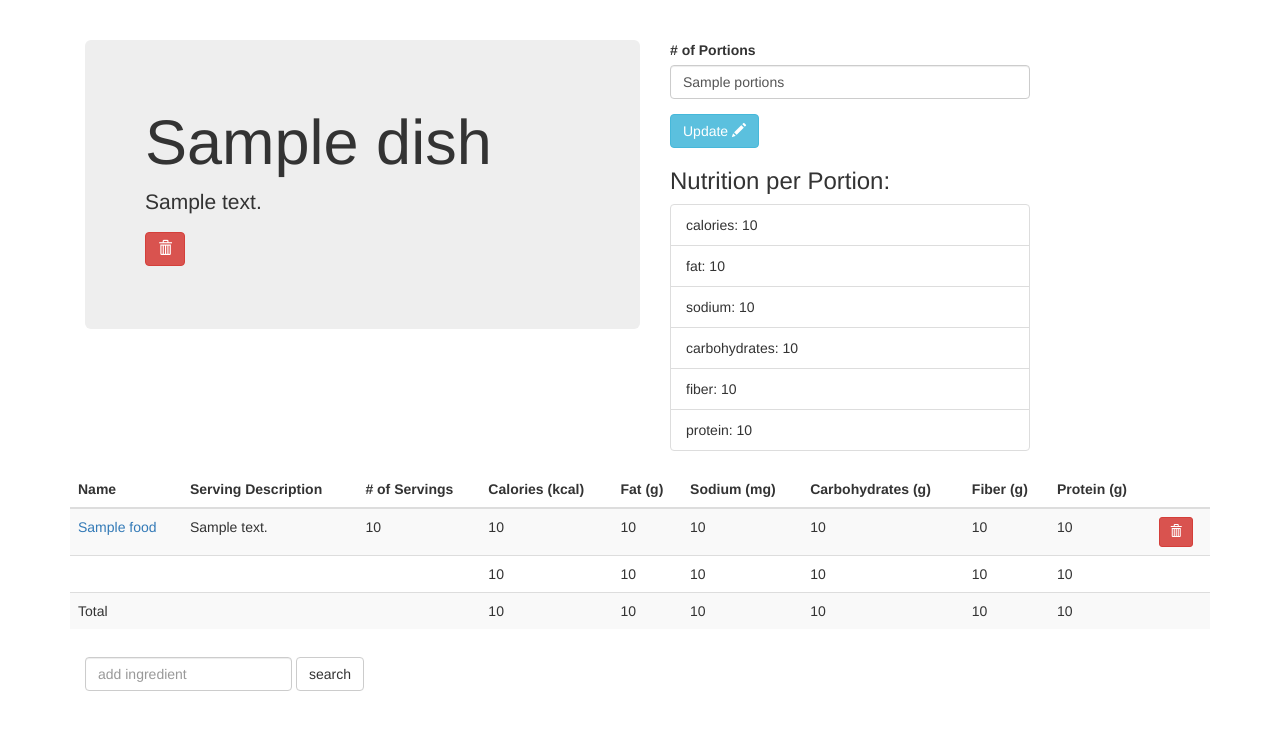
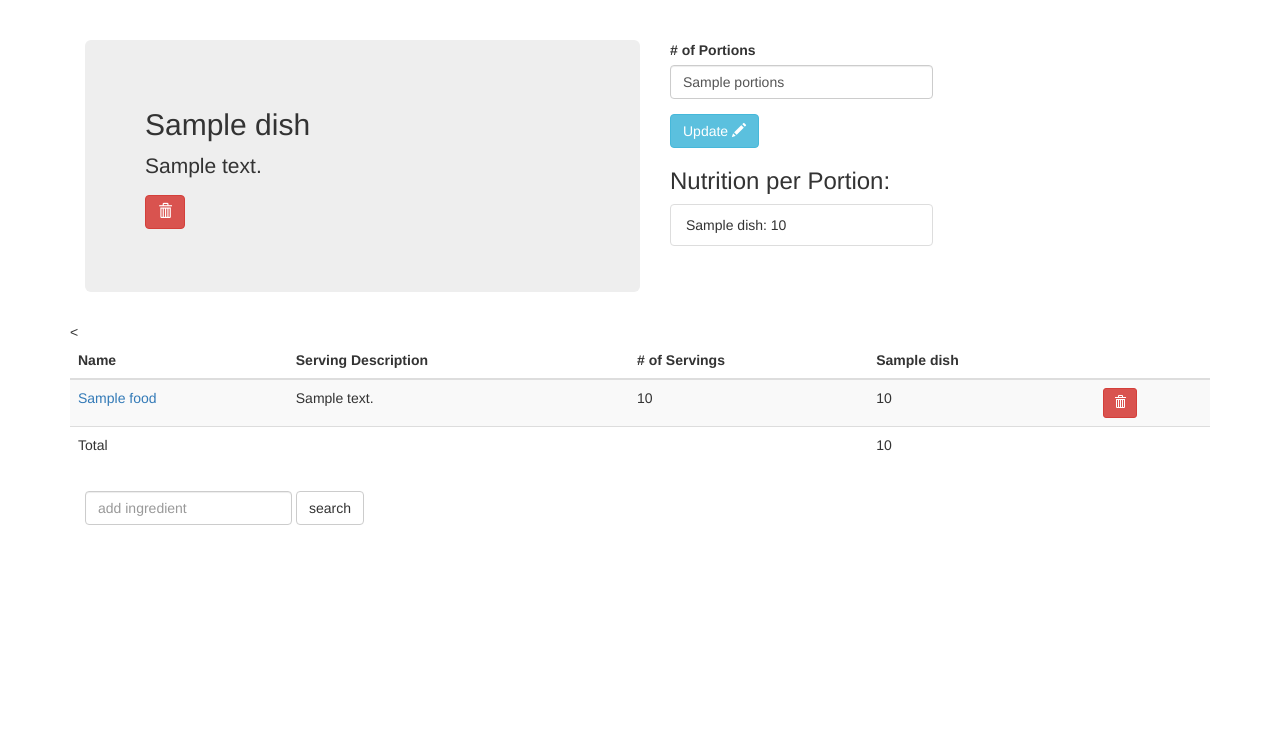
Before and after one commit to astonshane/nutri, a Python web app: template nutri/templates/dish.html in a window 1280 px wide. Shown: the part 52-782 px from the top of the page. Run offline with Jinja, Linux system fonts and the light colour scheme; the template is opened without the code that fills it: most values are stand-ins (such as "Sample title", 1, 10 or a date in 2020); some libraries are stand-ins or nearby versions.

Commit message:
unifying nutrition info lists

```diff
--- a/nutri/templates/dish.html
+++ b/nutri/templates/dish.html
@@ -14,30 +14,21 @@
     <div class="row">
         <div class="col-md-6 bg-light border">
             <div class="jumbotron">
-                <h1 class="display-4">{{dish.title}}</h1>
+                <h2 class="display-4">{{dish.title}}</h2>
                 <p class="lead">{{dish.description}}</p>
                 <p class="lead">
                     {% include 'forms/dish-delete.html' %}
                 </p>
             </div>
         </div>
-        <!-- <div class="col-md-4 bg-light border">
-            <h2>Total Nutrition:</h2>
-            <ul class="list-group list-group-flush">
-            {% set nutrition_keys = ['calories', 'fat', 'sodium', 'carbohydrates', 'fiber', 'protein'] %}
-            {% for key in nutrition_keys %}
-                <li class="list-group-item">{{key}}: {{dish.nutrition()[key] | round | int }}</li>
-            {% endfor %}
-            </ul>
-        </div> -->
-        <div class="col-md-4 bg-light border">
+        <div class="col-md-3 bg-light border">
             {% include 'forms/dish-update.html' %}
             <h3>Nutrition per Portion:</h3>
             <ul class="list-group list-group-flush">
             {% set nutrition_keys = ['calories', 'fat', 'sodium', 'carbohydrates', 'fiber', 'protein'] %}
-            {% for key in nutrition_keys %}
+            {% for key in dish.static_nutrition_keys() %}
                 {% set per_serving = dish.nutrition()[key] / dish.portions %}
-                <li class="list-group-item">{{key}}: {{per_serving | round | int}}</li>
+                <li class="list-group-item">{{dish.static_nutrition_label(key)}}: {{per_serving | round | int}}</li>
             {% endfor %}
             </ul>
         </div>
--- a/nutri/templates/tables/table-of-ingredients.html
+++ b/nutri/templates/tables/table-of-ingredients.html
@@ -4,17 +4,13 @@
         <th>Name</th>
         <th>Serving Description</th>
         <th># of Servings</th>
-        <th>Calories (kcal)</th>
-        <th>Fat (g)</th>
-        <th>Sodium (mg)</th>
-        <th>Carbohydrates (g)</th>
-        <th>Fiber (g)</th>
-        <th>Protein (g)</th>
+        <{% for key in dish.static_nutrition_keys() %}
+            <th>{{dish.static_nutrition_label(key)}}</th>
+        {% endfor %}
         <th></th>
         </tr>
     </thead>
     <tbody>
-        {% set nutrition_keys = ['calories', 'fat', 'sodium', 'carbohydrates', 'fiber', 'protein'] %}
         {% for ingredient in dish.ingredients %}
         <tr>
             <td>
@@ -24,26 +20,17 @@
             </td>
             <td>{{ingredient.serving().description}}</td>
             <td>{{ingredient.quantity}}</td>
-            {% for key in nutrition_keys %}
-                <td>{{ingredient.nutrition(True)[key] | round | int }}</td>
+            {% for key in dish.static_nutrition_keys() %}
+                <td>{{ingredient.nutrition()[key] | round | int }}</td>
             {% endfor %}
             <td>{% include 'forms/ingredient-delete.html' %}</td>
-        </tr>
-        <tr>
-            <td></td>
-            <td></td>
-            <td></td>
-            {% for key in nutrition_keys %}
-                <td>{{ingredient.nutrition()[key] | round | int }}</td>
-            {% endfor %}
-            <td></td>
         </tr>
         {% endfor %}
         <tr>
             <td>Total</td>
             <td></td>
             <td></td>
-            {% for key in nutrition_keys %}
+            {% for key in dish.static_nutrition_keys() %}
                 <td>{{dish.nutrition()[key] | round | int }}</td>
             {% endfor %}
             <td></td>
```
Also changed, not shown: nutri/helpers.py (added, +26 -0 lines), nutri/models.py (+20 -2 lines).
